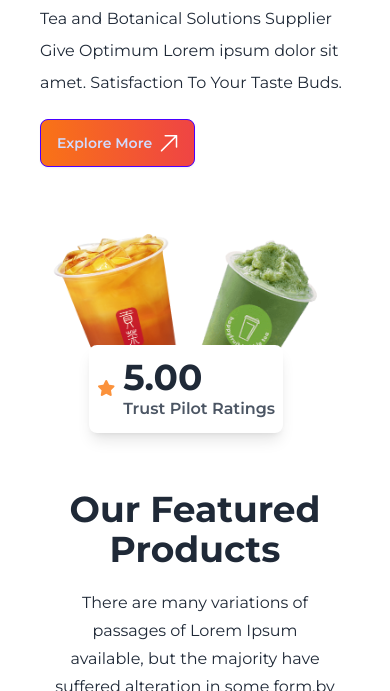
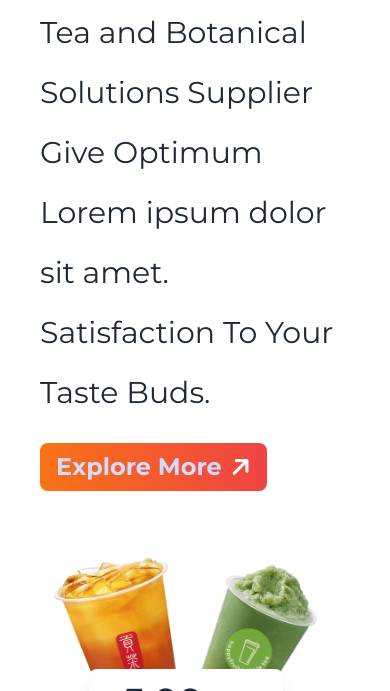
Before and after one commit to romel91/teaHouse-tailwind, a plain HTML site: page index.html in a window 390 px wide. Shown: the part 652-1343 px from the top of the page. Drawn offline with nearby package versions, Linux system fonts and the light colour scheme.

Commit message:
button & small screen view solved

```diff
--- a/index.html
+++ b/index.html
@@ -36,12 +36,12 @@
 
   <section class="flex flex-col items-center justify-between gap-8 md:flex-row mt-5 ">
     <div class="p-5 ">
-      <h1 class="text-7xl font-bold leading-[85px]">It's good<br>
+      <h1 class="text-7xl font-bold leading-[85px]">It's good
         tea time at The<br> Tea House</h1>
-      <p class="mt-5 leading-loose">Tea and Botanical Solutions Supplier Give Optimum Lorem ipsum dolor sit amet.
+      <p class="mt-5 leading-loose text-3xl">Tea and Botanical Solutions Supplier Give Optimum Lorem ipsum dolor sit amet.
         Satisfaction To Your Taste Buds.</p>
-      <a href="" target="_blank"><button class="btn btn-primary mt-5 bg-gradient-to-r from-orange-500 to-red-500">Explore More<img
-        src="./assets/arrow.png" alt="" ></button></a>
+      <a href="" target="_blank"><button class="btn btn-primary mt-5 bg-gradient-to-r from-orange-500 to-red-500 border-0 w-15 font-bold text-2xl">Explore More
+        <i class="fa-solid fa-arrow-right text-white font-bold text-2xl -rotate-45"></i></button></a>
     </div>
 
 
```
